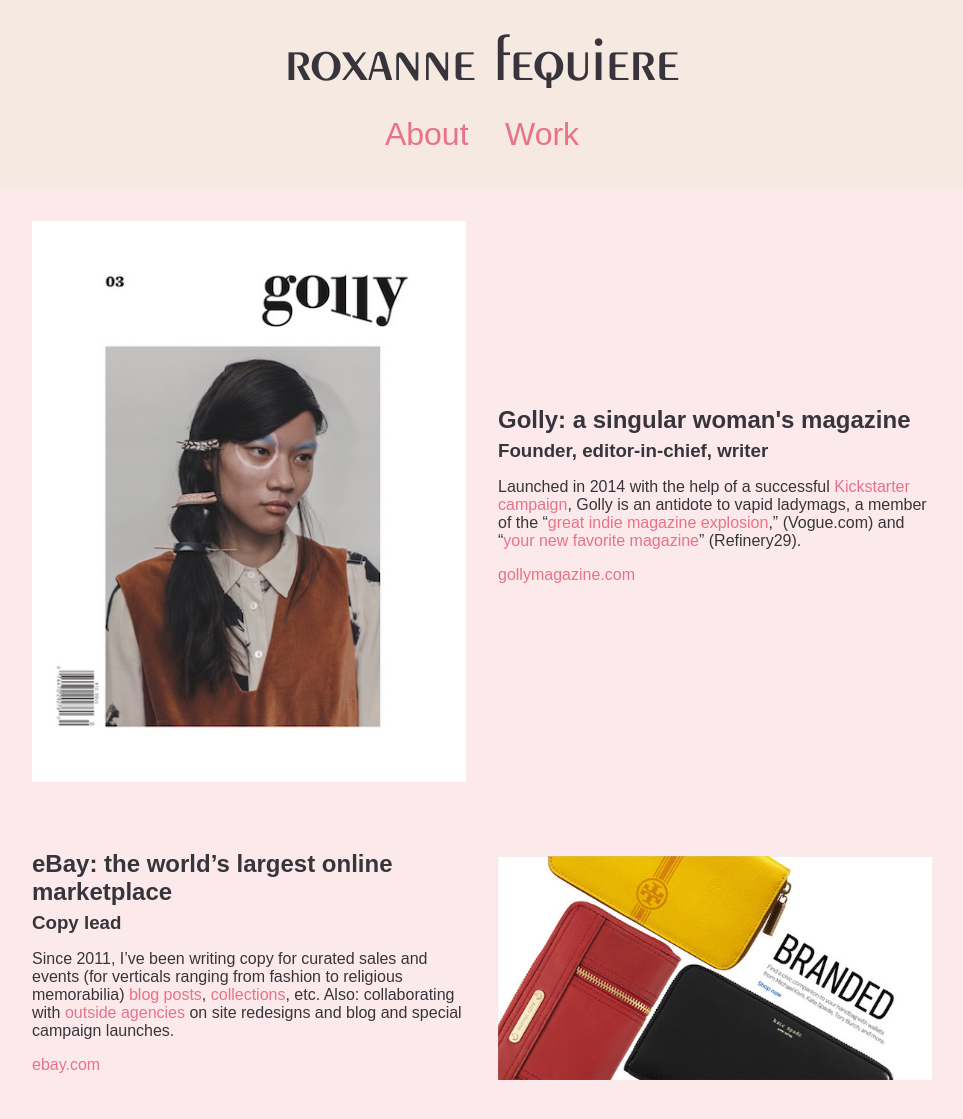
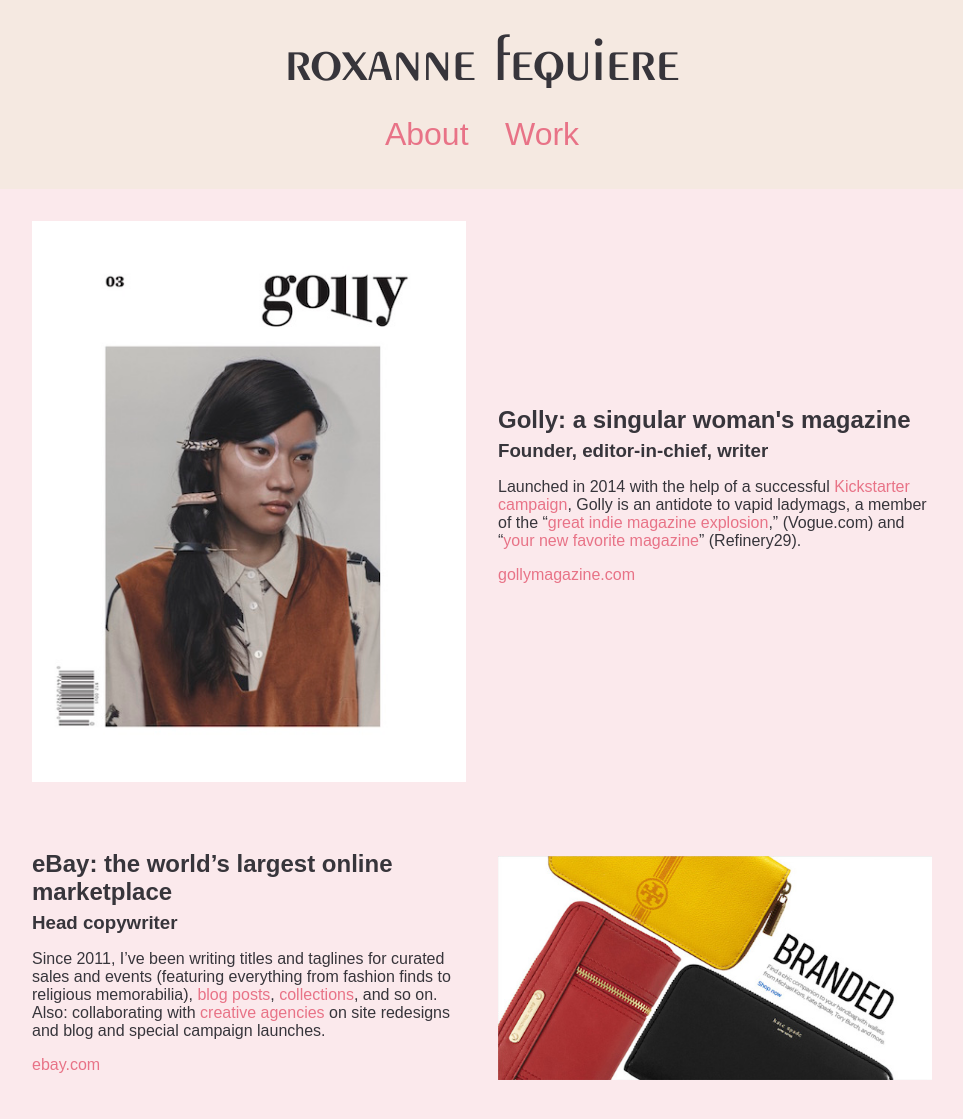
Before and after one commit to rjfequiere/rjfequiere.github.io, a Jekyll site: the page built from work.html, in a window 1280 px wide, cut to the strip 0-1150 px from the top of the page. Shown: the top 1119 px of the strip, without its empty margins (158-1121 px from the left). Built offline with Jekyll 4.4.1, drawn with Linux system fonts in a browser that asks for light colours; nearby versions of some CDN libraries; some web fonts are replaced.

Commit message:
Update job description

```diff
--- a/_data/work.yml
+++ b/_data/work.yml
@@ -13,13 +13,13 @@
     <img src="/images/golly.jpg">
 -
   title: "eBay: the world’s largest online marketplace"
-  subtitle: Copy lead
+  subtitle: Head copywriter
   description: >
-    Since 2011, I’ve been writing copy for curated sales and events (for verticals ranging from fashion to religious
-    memorabilia) [blog posts](http://stylestories.ebay.com/author/roxanne/),
-    [collections](http://www.ebay.com/cln/ebaystyleeditor/odd-fashion/291482070013), etc.
-    Also: collaborating with [outside agencies](http://languagedept.com/case-studies/pivot/ebay-fashion.html) on site
-    redesigns and blog and special campaign launches.
+    Since 2011, I've been writing titles and taglines for curated sales and events (featuring
+    everything from fashion finds to religious memorabilia), [blog posts](http://stylestories.ebay.com/author/roxanne/),
+    [collections](http://www.ebay.com/cln/ebaystyleeditor/odd-fashion/291482070013), and so on.
+    Also: collaborating with [creative agencies](http://languagedept.com/case-studies/pivot/ebay-fashion.html)
+    on site redesigns and blog and special campaign launches.
   link:
     text: ebay.com
     href: http://ebay.com
```
